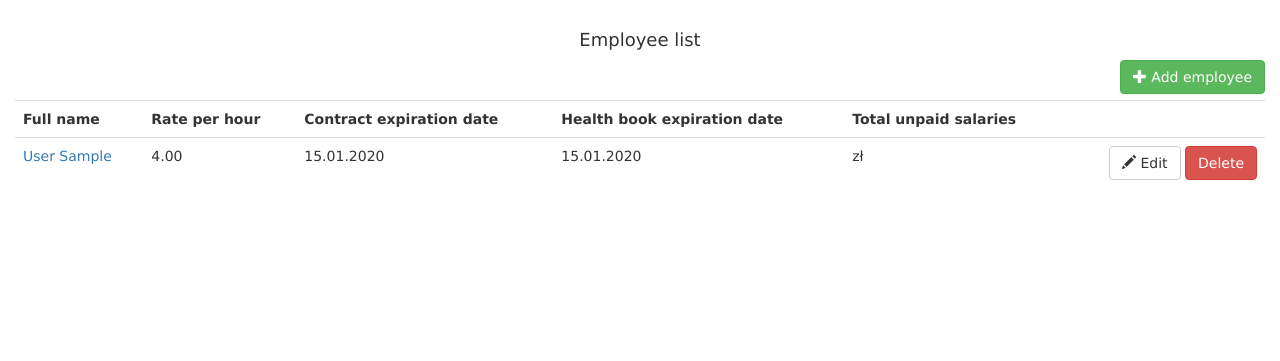
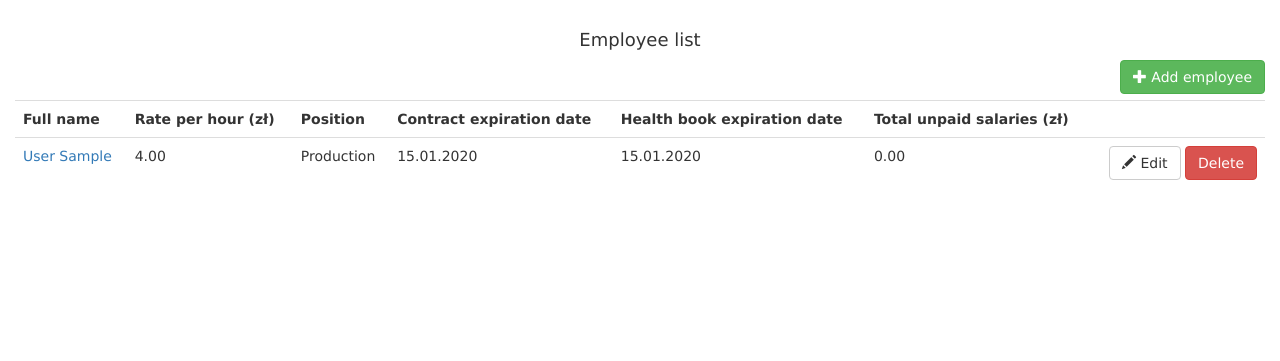
Before and after one commit to Code-Poets/polish-lody, a Django app: page /employees/ in a window 1280 px wide. Shown: the part 70-431 px from the top of the page. Run offline with Django 3.2, Linux system fonts and the light colour scheme; a user stored in the database is signed in; tables that the repository leaves empty hold one stand-in row (values such as "Sample post"); style sheets or scripts are compiled from the project's sources; parts of the project's set-up code (start-up, migrations or seed data) failed here and were passed over; some libraries are stand-ins or nearby versions.

Commit message:
text fixes in employee list template

```diff
--- a/templates/employees/employee_list.html
+++ b/templates/employees/employee_list.html
@@ -9,22 +9,25 @@
     </center>
     <a href="{% url 'employee_new' %}" class="btn btn-success pull-right"><span class="glyphicon glyphicon-plus" aria-hidden="true"></span> Add employee</a><br><br>
     {% if all_employee_list %}
-        <table class="table table-hover">
+        <table class="table table-hover sortable">
             <tr>
-                <td>
+                <td class="cursor-hover">
                     <b>Full name</b>
                 </td>
-                <td>
-                    <b>Rate per hour</b>
+                <td class="cursor-hover">
+                    <b>Rate per hour (zł)</b>
                 </td>
-                <td>
+                <td class="cursor-hover">
+                    <b>Position</b>
+                </td>
+                <td class="cursor-hover">
                     <b>Contract expiration date</b>
                 </td>
-                <td>
+                <td class="cursor-hover">
                     <b>Health book expiration date</b>
                 </td>
-                <td>
-                    <b>Total unpaid salaries</b>
+                <td class="cursor-hover">
+                    <b>Total unpaid salaries (zł)</b>
                 </td>
                 <td>
                 </td>
@@ -34,8 +37,11 @@
                 <td>
                     <a href="{% url 'employee_detail' employee.pk %}">{{ employee.full_name }}</a>
                 </td>
+                <td class="col-numeric">
+                    {{ employee.rate_per_hour }}
+                </td>
                 <td>
-                    {{ employee.rate_per_hour }}
+                    {{ employee.position }}
                 </td>
                 <td>
                     {{ employee.contract_exp_date|date:"d.m.Y" }}
@@ -43,8 +49,14 @@
                 <td>
                     {{ employee.health_book_exp_date|date:"d.m.Y" }}
                 </td>
-                <td>
-                    {{ employee.all_unpaid_months_salary }}zł
+                <td class="sorttable_numeric col-numeric">
+                    {% if employee.all_unpaid_salaries == 0 %}
+                    0.00
+                    {% elif employee.all_unpaid_salaries != 0 and employee.all_unpaid_salaries != None %}
+                    {{ employee.all_unpaid_salaries }}
+                    {% else %}
+                    No salary data.
+                    {% endif %}
                 </td>
                 <td align="right">
                     <a href="{% url 'employee_edit' employee.id %}" class="btn btn-default"><span class="glyphicon glyphicon-pencil" aria-hidden="true"></span> Edit</a>
```
